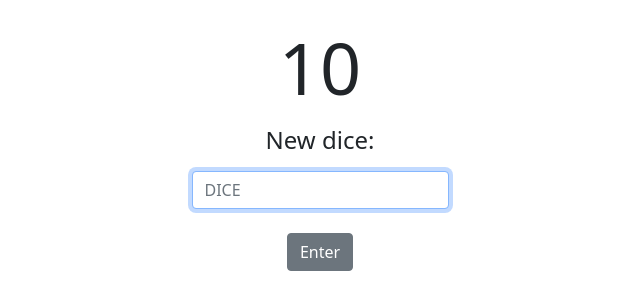
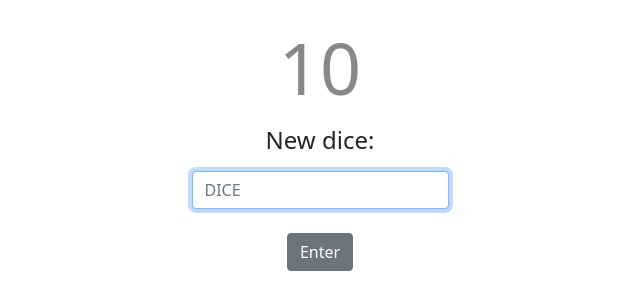
Before and after one commit to HoulaCZ/DKDice, a Flask app: template templates/throw.html in a window 1280 px wide. Shown: the top 300 px of the page, without its empty margins (320-960 px from the left). Run offline with Flask 3, Linux system fonts and the light colour scheme; the template is opened without the code that fills it: most values are stand-ins (such as "Sample title", 1, 10 or a date in 2020).

Commit message:
Added crits

```diff
--- a/app.py
+++ b/app.py
@@ -40,8 +40,20 @@
         for i in range(1,(diceAmounts+1)):
             th = random.randint(1,(diceValue))
             sum = th + sum
-
-        return render_template("throw.html", sum = sum)
+        colour = crit(dice, sum)
+        return render_template("throw.html", sum = sum, colour = colour)
     else:
         message = "Wrong dice!"
         return render_template("error.html", message = message)
+
+def crit(dice, sum):
+    if dice == "1k20" or dice == "1d20":
+        if sum == 20:
+            colour = "#0000FF"
+        elif sum == 1:
+            colour = "#FF0000"
+        else:
+            colour = "#000000"
+    else:
+        colour = "#000000"
+    return colour
--- a/templates/throw.html
+++ b/templates/throw.html
@@ -13,7 +13,7 @@
     <body>
         <div class="mx-auto">
             <br>
-            <center><h1 style="font-size: 72px;">{{ sum }}</h1></center>
+            <center><h1 style="font-size: 72px; color: {{ colour }};">{{ sum }}</h1></center>
         </div>
         <form action="/throw" method="get">
             <center>
```
